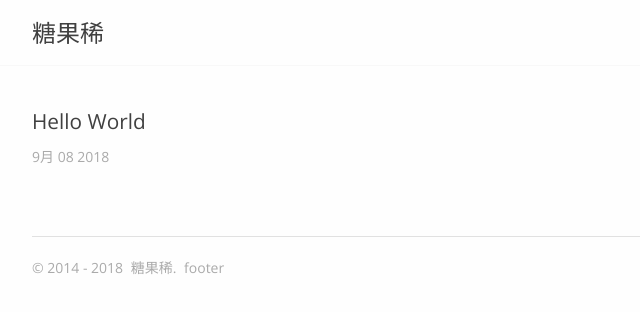
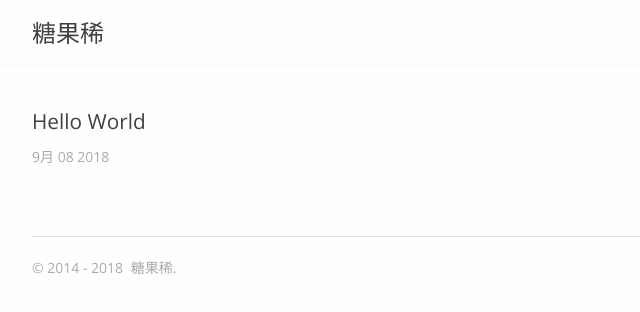
Before and after one commit to tanguoxi/tanguoxi.github.io, a plain HTML site: page index.html in a window 1280 px wide. Shown: the full height of the page, 108-748 px from the left. Drawn offline with nearby package versions, Linux system fonts and the light colour scheme.

Commit message:
Site updated: 2018-09-08 20:10:58

```diff
--- a/index.html
+++ b/index.html
@@ -166,7 +166,7 @@
     2018
     <span class="footer-author">糖果稀.</span>
     <span class="">
-        footer
+
     </span>
 </span>
 
```
Also changed, not shown: 2018/09/08/hello-world/index.html (+1 -1 lines), archives/2018/09/index.html (+1 -1 lines), archives/2018/index.html (+1 -1 lines), archives/index.html (+1 -1 lines).
